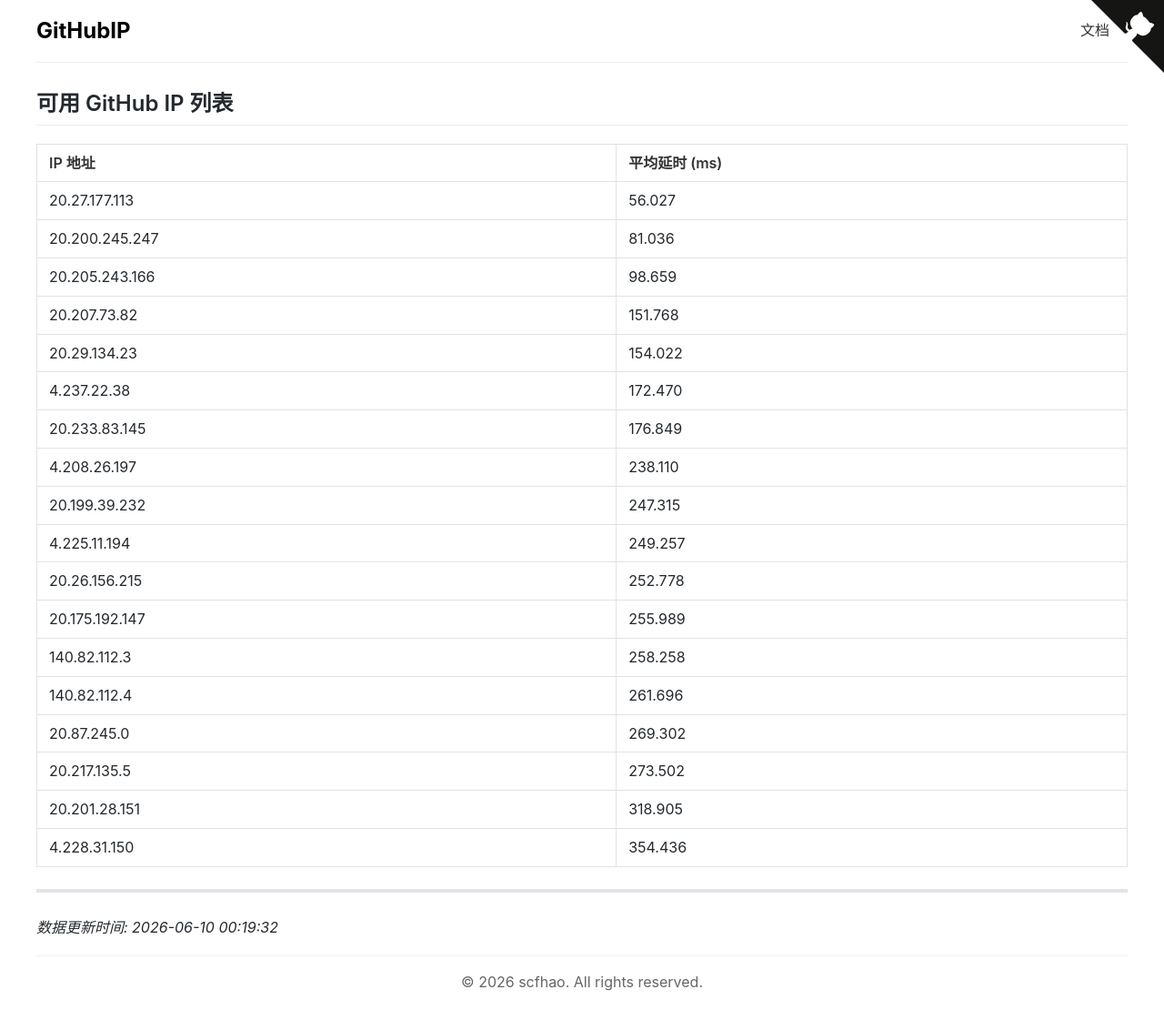
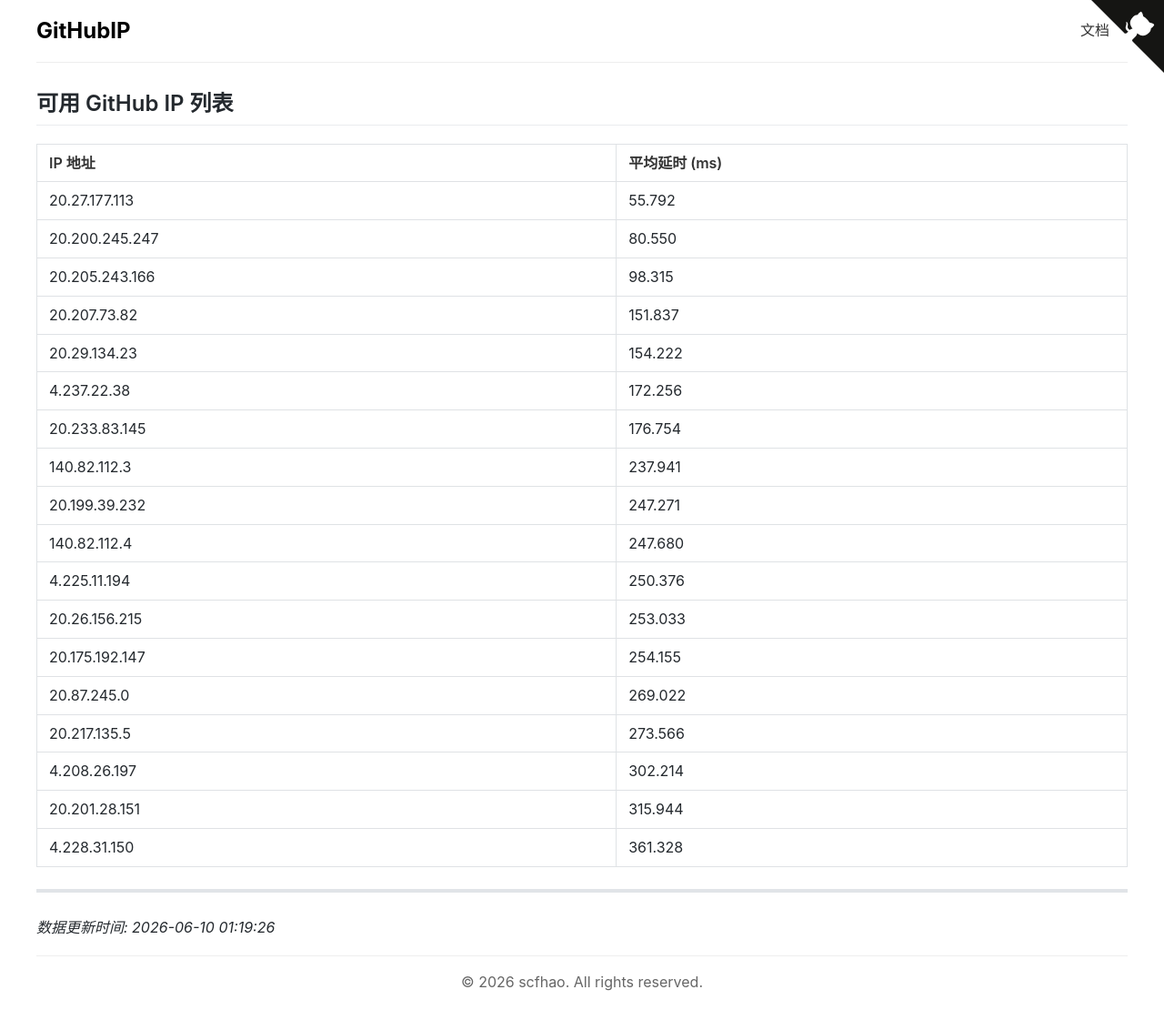
Before and after one commit to scfhao/GitHubIP, a Jekyll site: the page built from index.md, in a window 1280 px wide. Shown: the whole page at 91% size. Built offline with Jekyll 4.4.1, drawn with Linux system fonts in a browser that asks for light colours.

Commit message:
自动脚本执行 - 2026-06-10 01:19:27

```diff
--- a/index.md
+++ b/index.md
@@ -1,32 +1,32 @@
 ---
 layout: home
 title: GitHub IP 列表
-date: 2026-06-10 00:19:32
+date: 2026-06-10 01:19:26
 ---
 
 ## 可用 GitHub IP 列表
 
 | IP 地址 | 平均延时 (ms) |
 |---------|--------------|
-| 20.27.177.113 | 56.027 |
-| 20.200.245.247 | 81.036 |
-| 20.205.243.166 | 98.659 |
-| 20.207.73.82 | 151.768 |
-| 20.29.134.23 | 154.022 |
-| 4.237.22.38 | 172.470 |
-| 20.233.83.145 | 176.849 |
-| 4.208.26.197 | 238.110 |
-| 20.199.39.232 | 247.315 |
-| 4.225.11.194 | 249.257 |
-| 20.26.156.215 | 252.778 |
-| 20.175.192.147 | 255.989 |
-| 140.82.112.3 | 258.258 |
-| 140.82.112.4 | 261.696 |
-| 20.87.245.0 | 269.302 |
-| 20.217.135.5 | 273.502 |
-| 20.201.28.151 | 318.905 |
-| 4.228.31.150 | 354.436 |
+| 20.27.177.113 | 55.792 |
+| 20.200.245.247 | 80.550 |
+| 20.205.243.166 | 98.315 |
+| 20.207.73.82 | 151.837 |
+| 20.29.134.23 | 154.222 |
+| 4.237.22.38 | 172.256 |
+| 20.233.83.145 | 176.754 |
+| 140.82.112.3 | 237.941 |
+| 20.199.39.232 | 247.271 |
+| 140.82.112.4 | 247.680 |
+| 4.225.11.194 | 250.376 |
+| 20.26.156.215 | 253.033 |
+| 20.175.192.147 | 254.155 |
+| 20.87.245.0 | 269.022 |
+| 20.217.135.5 | 273.566 |
+| 4.208.26.197 | 302.214 |
+| 20.201.28.151 | 315.944 |
+| 4.228.31.150 | 361.328 |
 
 ---
 
-*数据更新时间: 2026-06-10 00:19:32*
+*数据更新时间: 2026-06-10 01:19:26*
```
